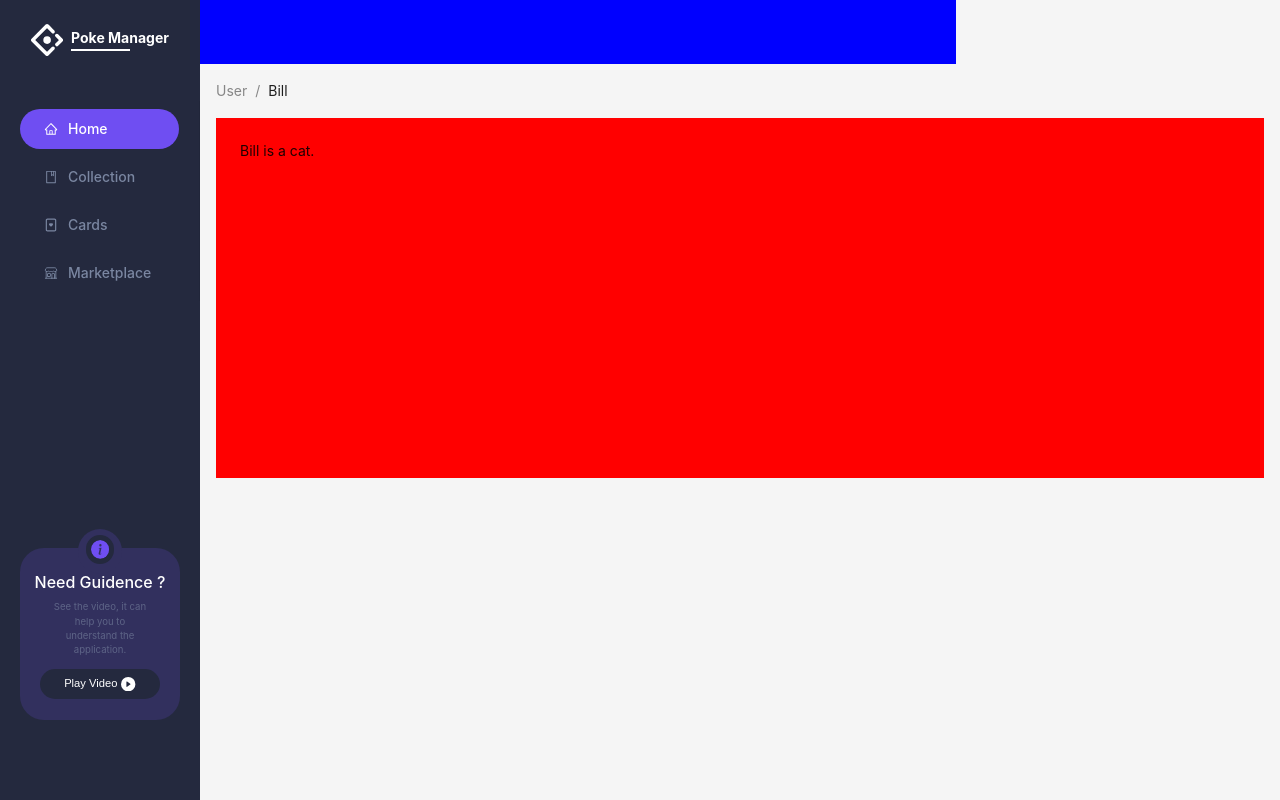
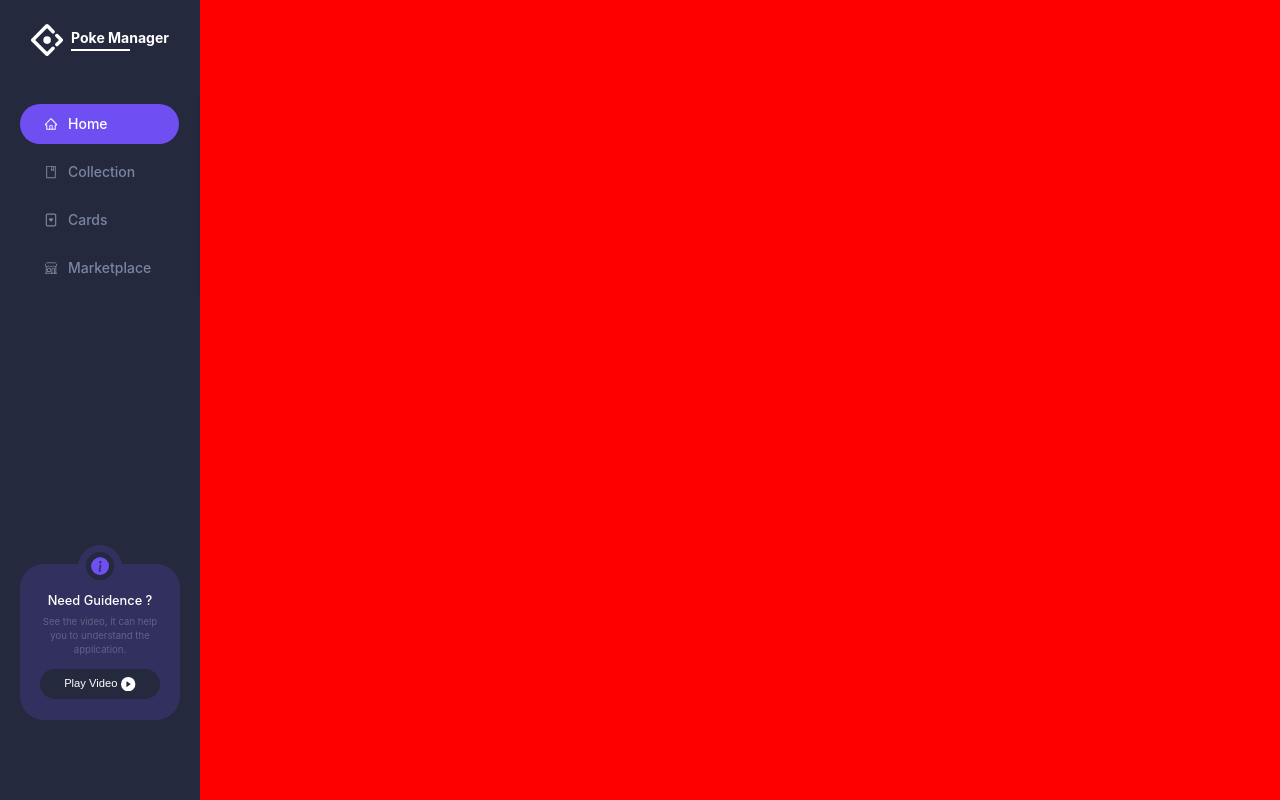
Before and after one commit to jeremyv59/poke-collection-manager, a React (Create React App) app: page / in a window 1280 px wide. Built offline with nearby package versions, Linux system fonts and the light colour scheme.

Commit message:
guidence style updating

```diff
--- a/src/App.tsx
+++ b/src/App.tsx
@@ -1,14 +1,23 @@
 import React from "react";
-import { ThemeProvider } from "styled-components";
-import Homepage from "./pages/homepage/Homepage";
+import styled, { ThemeProvider } from "styled-components";
+import Sidebar from "./components/sidebar/Sidebar";
 import GlobalStyles from "./styles/GlobalStyles";
 import { theme } from "./styles/Theme";
+
+const AppContainer = styled.div`
+  background-color: red;
+  min-height: 100vh;
+`;
 
 const App: React.FC = () => {
   return (
     <ThemeProvider theme={theme}>
       <GlobalStyles />
-      <Homepage />
+      <AppContainer>
+        <Sidebar />
+      </AppContainer>
+      {/* <Homepage /> */}
+      {/* <p>Salut les copains</p> */}
     </ThemeProvider>
   );
 };
--- a/src/components/sidebar/Sidebar.tsx
+++ b/src/components/sidebar/Sidebar.tsx
@@ -1,5 +1,4 @@
 import React from "react";
-import { Layout } from "antd";
 import {
   SidebarHeader,
   HeaderIcon,
@@ -12,18 +11,17 @@ import {
   GuidenceButton,
   IconPlay,
   InfoIconContainer,
+  SidebarLayout,
 } from "./sidebar_styled";
 import { items } from "../../constants/menuItems";
-import { theme } from "../../styles/Theme";
 
 const Sidebar: React.FC = () => {
   return (
-    <Layout.Sider
+    <SidebarLayout
       collapsible
       breakpoint={"xl"}
       collapsedWidth={80}
       trigger={null}
-      style={{ background: theme.colors.dark, position: "relative" }}
     >
       <SidebarHeader>
         <HeaderIcon />
@@ -51,7 +49,7 @@ const Sidebar: React.FC = () => {
           <IconPlay />
         </GuidenceButton>
       </GuidenceContainer>
-    </Layout.Sider>
+    </SidebarLayout>
   );
 };
 export default Sidebar;
--- a/src/components/sidebar/sidebar_styled.tsx
+++ b/src/components/sidebar/sidebar_styled.tsx
@@ -2,12 +2,19 @@ import styled from "styled-components";
 import { AntDesignOutlined } from "@ant-design/icons";
 import { BsInfoCircleFill, BsFillPlayCircleFill } from "react-icons/bs";
 import { device } from "../../styles/Breakpoints";
-import { Menu } from "antd";
+import { Layout, Menu } from "antd";
+
+export const SidebarLayout = styled(Layout.Sider)`
+  min-height: 100vh;
+  padding-top: 1.5rem;
+  background: ${({ theme }) => theme.colors.dark};
+  position: relative;
+`;
 
 export const SidebarHeader = styled.div`
   display: flex;
   flex-direction: column;
-  margin: 1.5rem 0.5rem 2.8rem;
+  margin-bottom: 2.5rem;
   align-items: center;
   justify-content: center;
 
@@ -117,11 +124,12 @@ export const IconInfo = styled(BsInfoCircleFill)`
 `;
 
 export const GuidenceTitle = styled.p`
-  font-size: 1rem;
+  font-size: 0.8rem;
   font-weight: 500;
-  margin-top: 1.5rem;
+  margin-top: 1.8rem;
   color: ${({ theme }) => theme.colors.white};
   display: none;
+  text-align: center;
 
   @media ${device.laptopL} {
     display: block;
@@ -133,8 +141,7 @@ export const GuidenceDesc = styled.span`
   font-size: 0.6rem;
   text-align: center;
   display: none;
-  font-weight: 400;
-  margin: 0.5rem 1.8rem 0.6875rem;
+  margin: 0.4rem 1.4rem 0.6875rem;
   line-height: 150%;
   opacity: 0.6;
 
--- a/src/pages/homepage/Homepage.tsx
+++ b/src/pages/homepage/Homepage.tsx
@@ -1,14 +1,12 @@
 import React from "react";
 import { Breadcrumb, Layout } from "antd";
 import { HomepageLayout } from "./homepage_styled";
-import Sidebar from "../../components/sidebar/Sidebar";
 
 const { Header, Content } = Layout;
 
 const Homepage = () => {
   return (
     <HomepageLayout>
-      <Sidebar />
       <Layout className="site-layout">
         <Header style={{ padding: 0, background: "blue", width: "70%" }} />
         <Content style={{ margin: "0 16px" }}>
--- a/src/styles/GlobalStyles.ts
+++ b/src/styles/GlobalStyles.ts
@@ -17,7 +17,6 @@ const GlobalStyles = createGlobalStyle<ThemeType>`
   body {
     background-color:${({ theme }) => theme.colors.white};
     font-family: Poppins, sans-serif;
-    width : 100%;
   }
 `;
 
```
